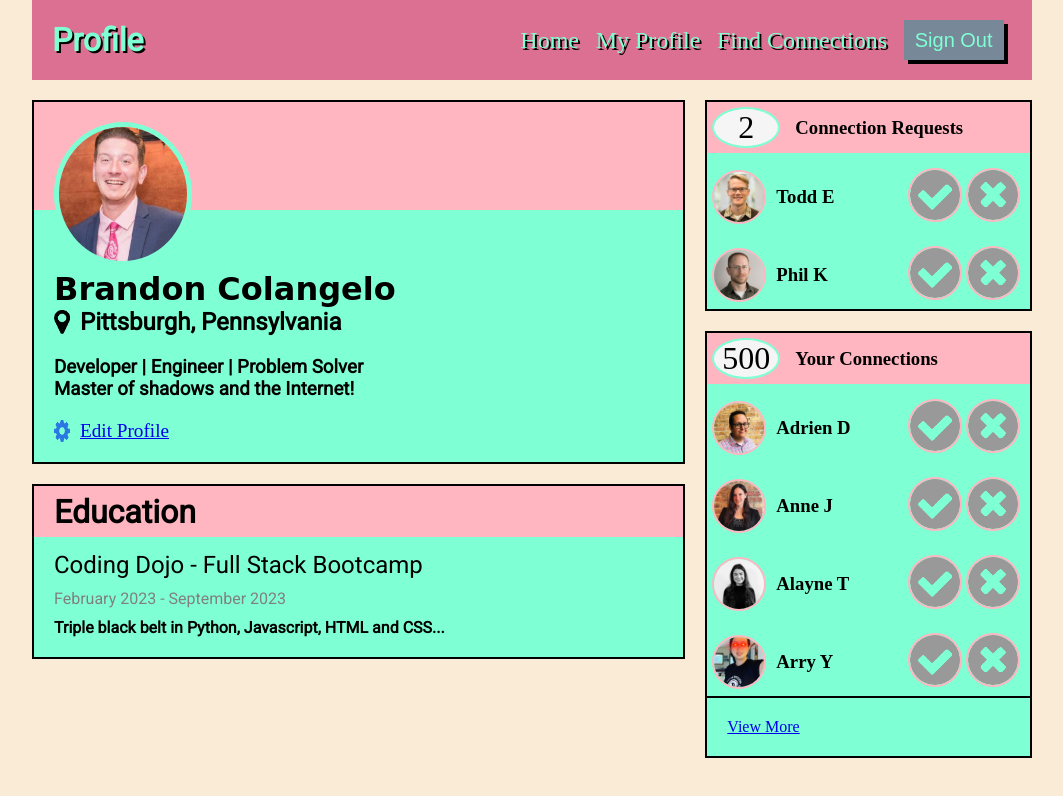
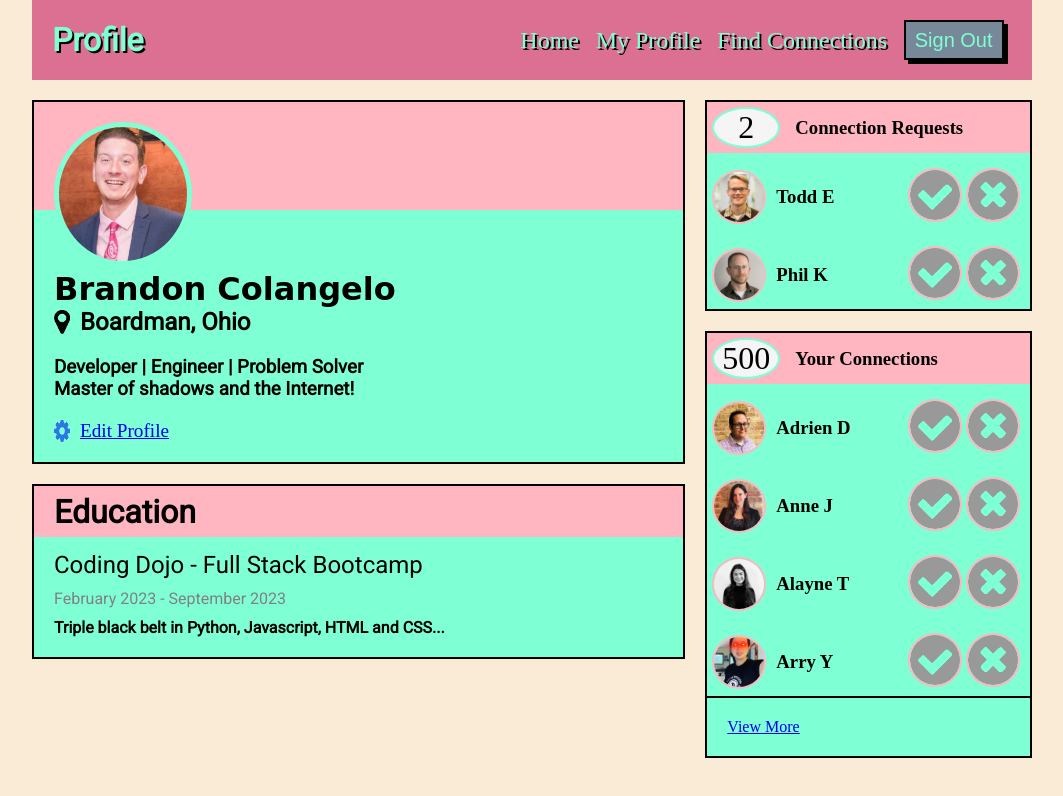
Before and after one commit to Brando129/Profile_Page2, a plain HTML site: page index.html in a window 1280 px wide. Shown: the whole page, without its empty margins (108-1171 px from the left). Drawn offline with Linux system fonts and the light colour scheme; a script that the page names is missing.

Commit message:
changed location and added button border

```diff
--- a/index.html
+++ b/index.html
@@ -37,7 +37,7 @@
                     <!-- Location image and location  -->
                     <div class="cardLocation">
                         <img class="icons" src="imgs/map-marker.png" alt="Location">
-                        <h2 class="locationText" >Pittsburgh, Pennsylvania </h2>
+                        <h2 class="locationText" >Boardman, Ohio </h2>
                     </div>
                     <!-- User card skills -->
                     <div class="cardSkills">
--- a/style.css
+++ b/style.css
@@ -51,7 +51,7 @@ body {
 
 .btn {
     background-color: lightslategray;
-    border: none;
+    border: 2px solid black;
     box-shadow: 4px 4px black;
     color: aquamarine;
     font-size: 20px;
```
